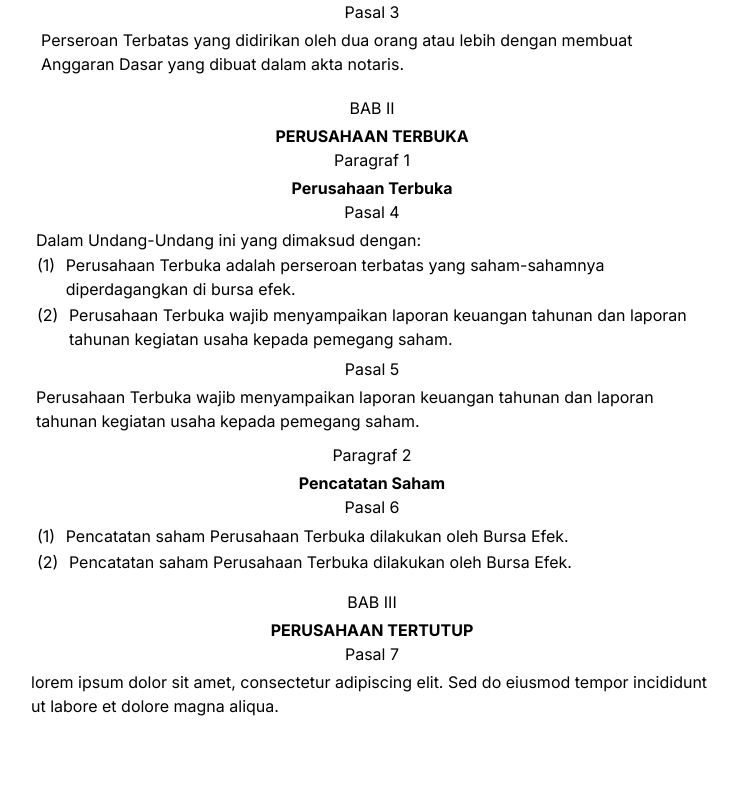
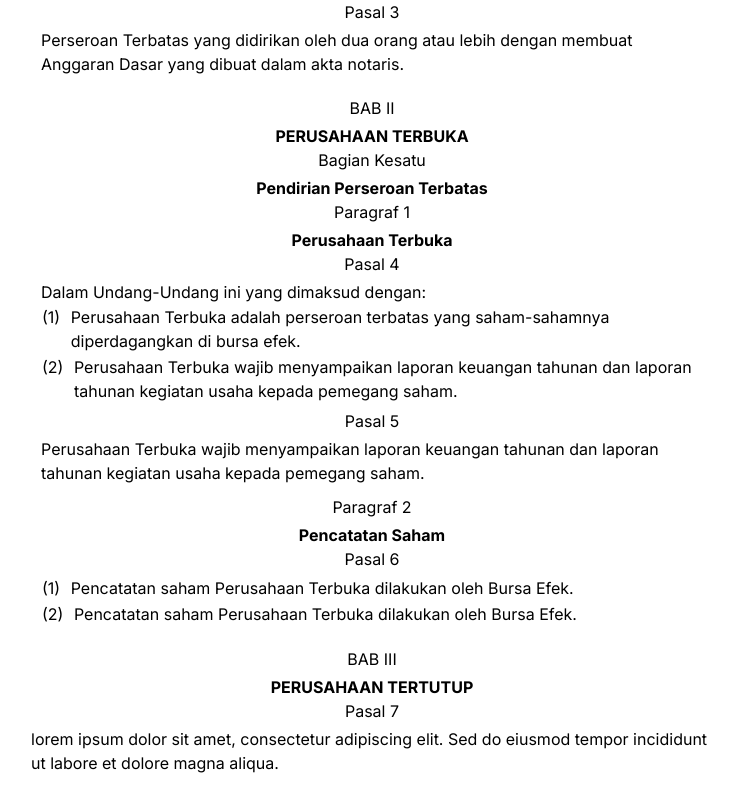
Before and after one commit to fuadinaqi/poc-memo, a Next.js app: page /test in a window 1280 px wide. Shown: the part 1035-1825 px from the top of the page, without its empty margins (268-1006 px from the left). Before the commit the page ends 1768 px from the top, so only its background shows below. Built offline with nearby package versions, Linux system fonts and the light colour scheme.

Commit message:
update fix paragraf

```diff
--- a/app/_constants/badan.ts
+++ b/app/_constants/badan.ts
@@ -375,8 +375,24 @@ export const DUMMY_BADAN: Badan = [
     ],
     list: [
       {
+        type: 'bagian',
+        id: 'bab2-bag1',
+        title: 'Bagian Kesatu',
+        text: [
+          {
+            type: 'title',
+            children: [
+              {
+                text: 'Pendirian Perseroan Terbatas',
+                bold: true,
+              },
+            ],
+          },
+        ],
+        list: [
+          {
             type: 'paragraf',
-        id: 'bab2-par1',
+            id: 'bab2-bag1-par1',
             title: 'Paragraf 1',
             text: [
               {
@@ -392,7 +408,7 @@ export const DUMMY_BADAN: Badan = [
             list: [
               {
                 type: 'pasal',
-            id: 'bab2-par1-pas1',
+                id: 'bab2-bag1-par1-pas1',
                 title: 'Pasal 4',
                 text: [
                   {
@@ -407,7 +423,7 @@ export const DUMMY_BADAN: Badan = [
                 list: [
                   {
                     type: 'ayat',
-                id: 'bab2-par1-pas1-ayat1',
+                    id: 'bab2-bag1-par1-pas1-ayat1',
                     text: [
                       {
                         type: 'paragraph',
@@ -421,7 +437,7 @@ export const DUMMY_BADAN: Badan = [
                   },
                   {
                     type: 'ayat',
-                id: 'bab2-par1-pas1-ayat2',
+                    id: 'bab2-bag1-par1-pas1-ayat2',
                     text: [
                       {
                         type: 'paragraph',
@@ -437,7 +453,7 @@ export const DUMMY_BADAN: Badan = [
               },
               {
                 type: 'pasal',
-            id: 'bab2-par1-pas2',
+                id: 'bab2-bag1-par1-pas2',
                 title: 'Pasal 5',
                 text: [
                   {
@@ -517,6 +533,8 @@ export const DUMMY_BADAN: Badan = [
           },
         ],
       },
+    ],
+  },
   {
     type: 'bab',
     id: 'bab3',
--- a/app/_providers/SmartdocProvider.tsx
+++ b/app/_providers/SmartdocProvider.tsx
@@ -148,7 +148,7 @@ export type Bab = {
   type: 'bab';
   title: string;
   text: CustomElement[];
-  list?: Array<Bagian | Paragraf | Pasal>;
+  list?: Array<Bagian | Pasal>;
 };
 
 export type Badan = Array<Bab | Bagian | Paragraf | Pasal>;
```
Lines whose indentation alone changed are shown as unchanged.
